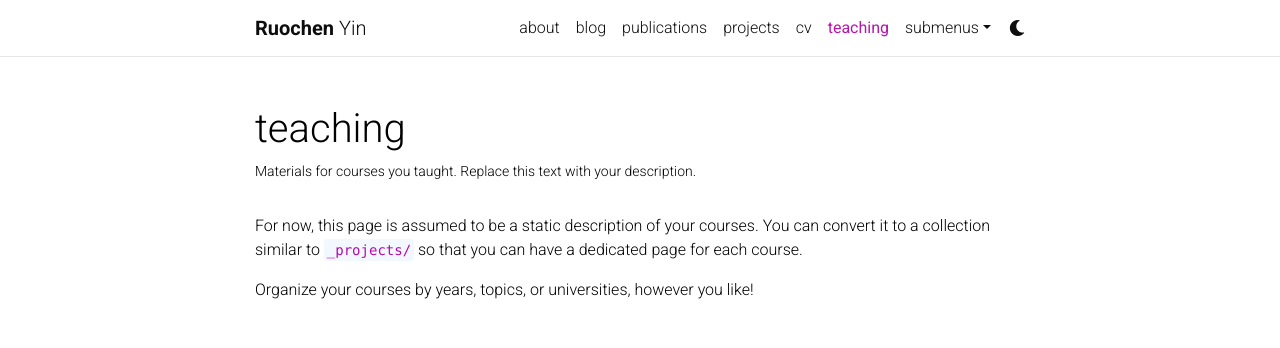
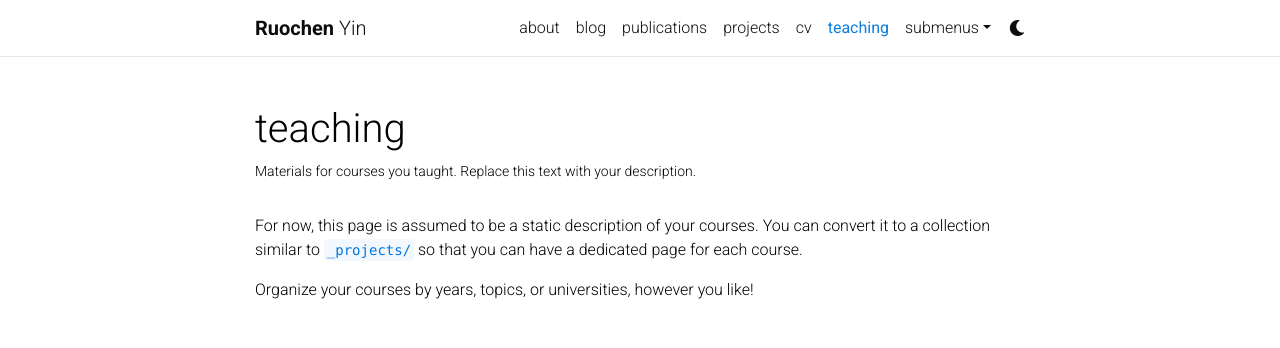
Before and after one commit to rolandying/rolandying.github.io, a Jekyll site: the page built from _pages/teaching.md, in a window 1280 px wide. Shown: the top 348 px of the page. Built offline with Jekyll 4.4.1, drawn with Linux system fonts in a browser that asks for light colours; comment, search, counter and statistics services are not loaded; a style sheet for code colours, icons or effects is not loaded.

Commit message:
Update _themes.scss

```diff
--- a/_sass/_themes.scss
+++ b/_sass/_themes.scss
@@ -7,7 +7,8 @@
   --global-code-bg-color: #{$code-bg-color-light};
   --global-text-color: #{$black-color};
   --global-text-color-light: #{$grey-color};
-  --global-theme-color: #{$purple-color};
+  //--global-theme-color: #{$purple-color};
+  --global-theme-color: #{$blue-color};
   --global-hover-color: #{$purple-color};
   --global-footer-bg-color: #{$grey-color-dark};
   --global-footer-text-color: #{$grey-color-light};
```
